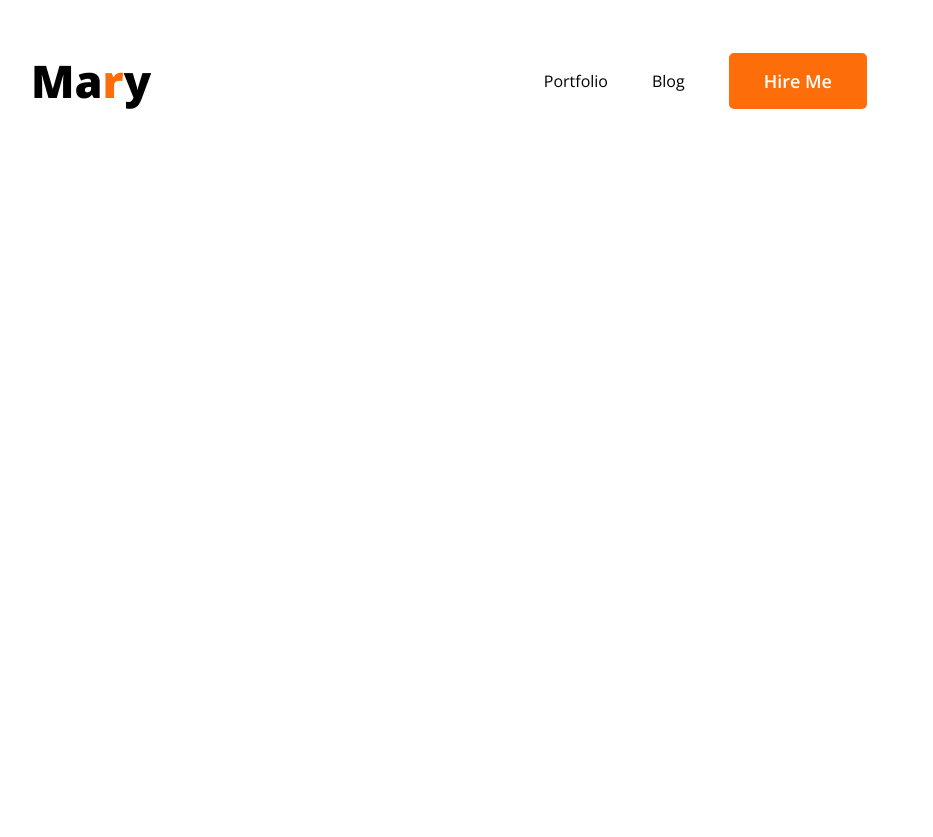
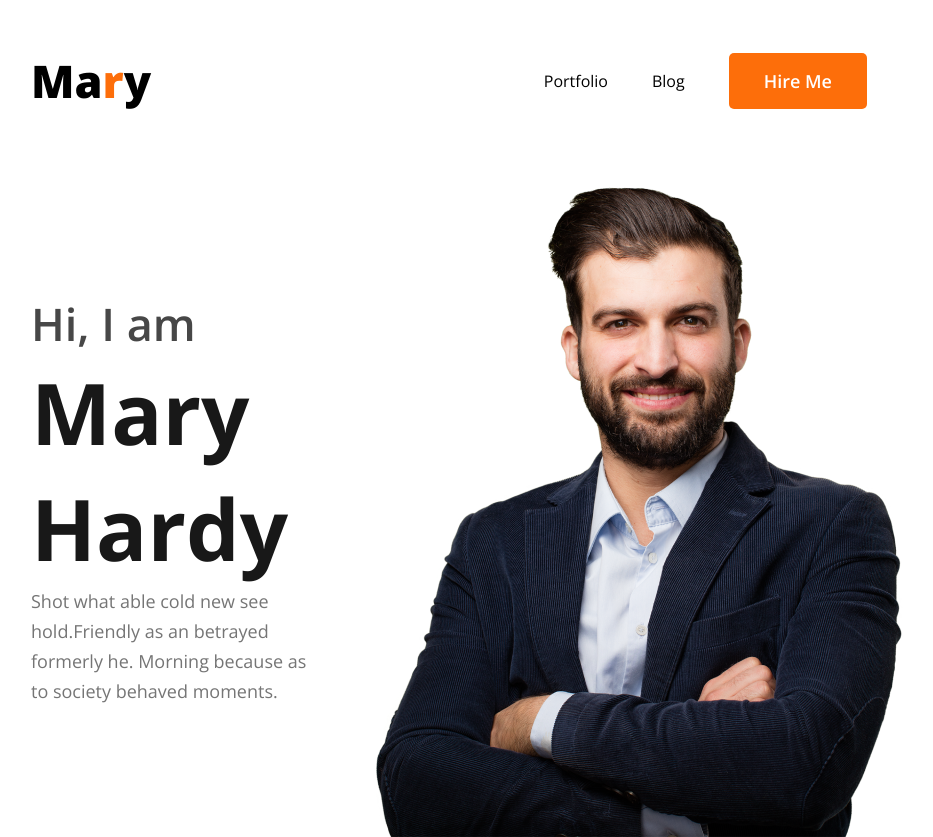
Before and after one commit to mohiuddin-mithu/First-Website, a plain HTML site: page index.html in a window 1280 px wide. Shown: the whole page, without its empty margins (169-1102 px from the left). Before the commit the page ends 800 px from the top, so only its background shows below. Drawn offline with nearby package versions, Linux system fonts and the light colour scheme.

Commit message:
banner add

```diff
--- a/index.html
+++ b/index.html
@@ -22,6 +22,14 @@
                 <li><button class="btn-primary">Hire Me</button></li>
             </ul>
         </nav>
+        <div class="banner">
+           <div class="banner-content">
+                <h3>Hi, I am</h3>
+                <h1>Mary Hardy</h1>
+                <p>Shot what able cold new see hold.Friendly as an betrayed formerly he. Morning because as to society behaved moments.</p>
+           </div>
+            <img src="images/hardy.png" alt="">
+        </div>
     </header>
     <main>
 
--- a/styles/style.css
+++ b/styles/style.css
@@ -32,3 +32,25 @@ nav li {
     font-weight: 600;
     padding: 16px 35px;
 }
+.banner{
+    margin: 0 200px;
+    display: flex;
+    align-items: center;
+}
+.banner-content h3{
+    color: #474747;
+    font-weight: 600;
+    font-size: 45px
+}
+.banner-content h1{
+    font-weight: 700;
+    font-size: 85px;
+    color: #181818;
+    line-height: 116px;
+}
+.banner-content p{
+    font-weight: 400;
+    font-size: 18px;
+    color: #757575;
+    line-height: 30px;
+}
```
